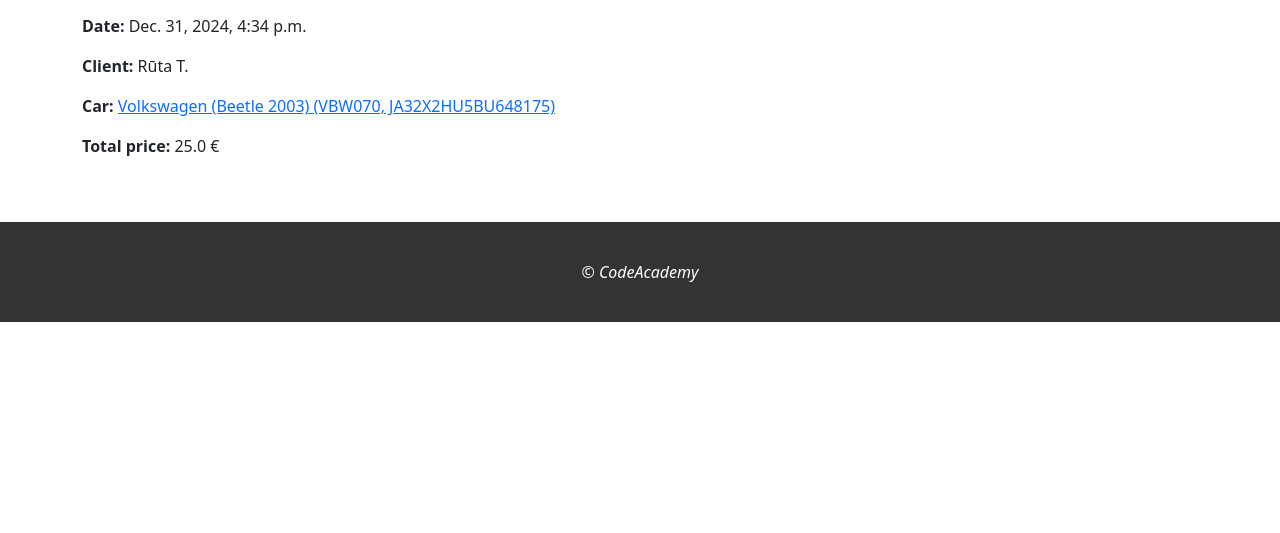
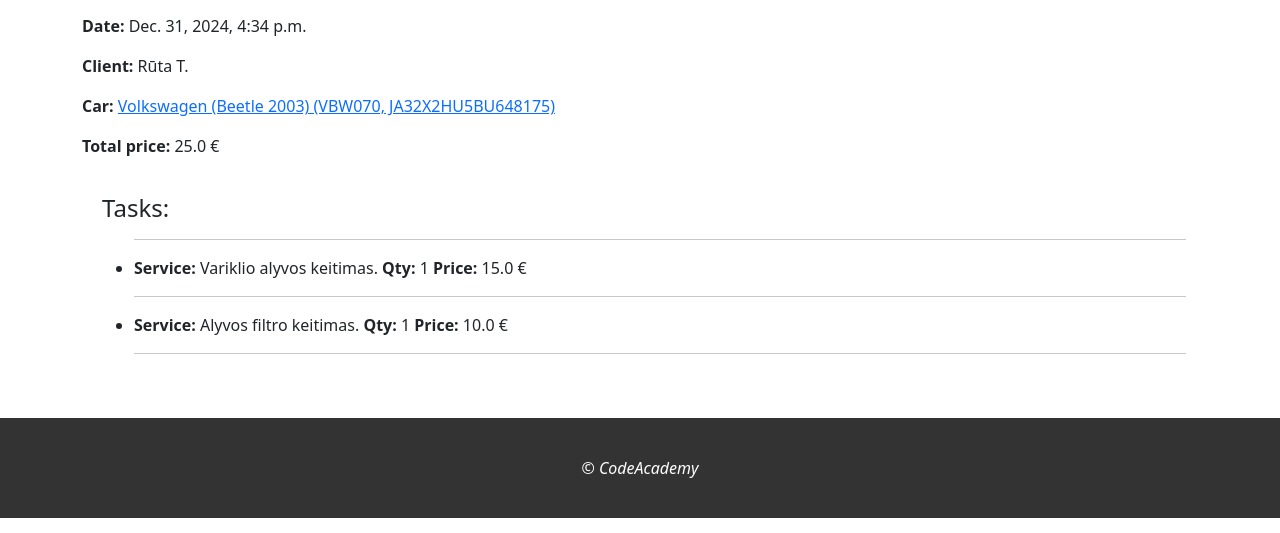
Before and after one commit to 00riddle00/auto-service-2025, a Django app: page /orders/2/ in a window 1280 px wide. Shown: the part 267-800 px from the top of the page. Run offline with Django 5.2, Linux system fonts and the light colour scheme; data comes from the database, SQL or seed files in the repository.

Commit message:
[29.20] In each order's page, also show all the lines of this order.

```diff
--- a/service/models.py
+++ b/service/models.py
@@ -61,7 +61,9 @@ class Order(models.Model):
 
 
 class OrderLine(models.Model):
-    order = models.ForeignKey(Order, on_delete=models.RESTRICT, blank=False, null=False)
+    order = models.ForeignKey(
+        Order, on_delete=models.RESTRICT, blank=False, null=False, related_name="lines"
+    )
     service = models.ForeignKey(
         Service, on_delete=models.RESTRICT, blank=False, null=False
     )
--- a/service/templates/service/order_details.html
+++ b/service/templates/service/order_details.html
@@ -15,4 +15,20 @@
     >
   </p>
   <p><strong>Total price: </strong>{{ order.total_price }} €</p>
+  <div class="container" style="padding-top: 20px; padding-left: 20px">
+    <h4>Tasks:</h4>
+    {% if order.lines.all %}
+      <ul>
+        <hr />
+        {% for line in order.lines.all %}
+          <li>
+            <strong>Service:</strong> {{ line.service.name }}. <strong>Qty: </strong>{{ line.quantity }}<strong>
+              Price: </strong
+            >{{ line.price }} €
+          </li>
+          <hr />
+        {% endfor %}
+      </ul>
+    {% endif %}
+  </div>
 {% endblock content %}
```
